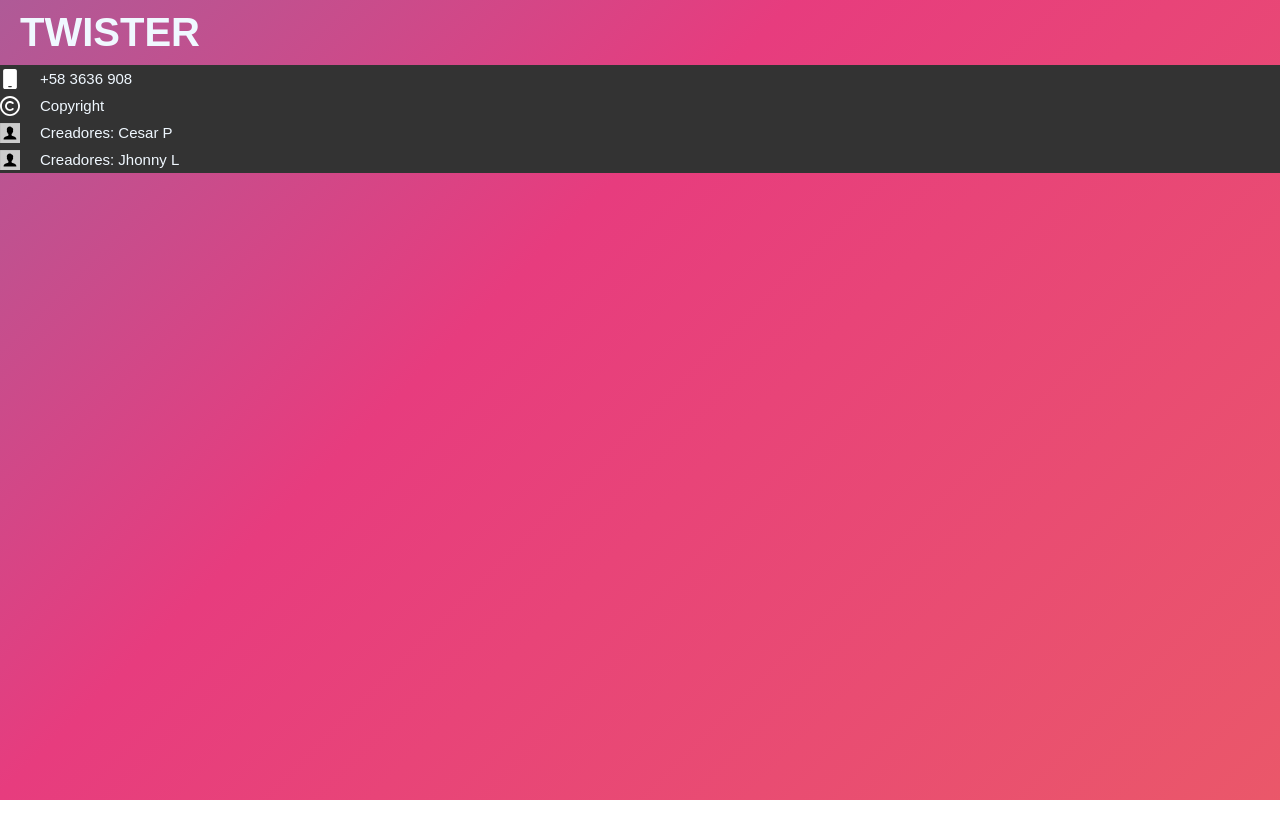
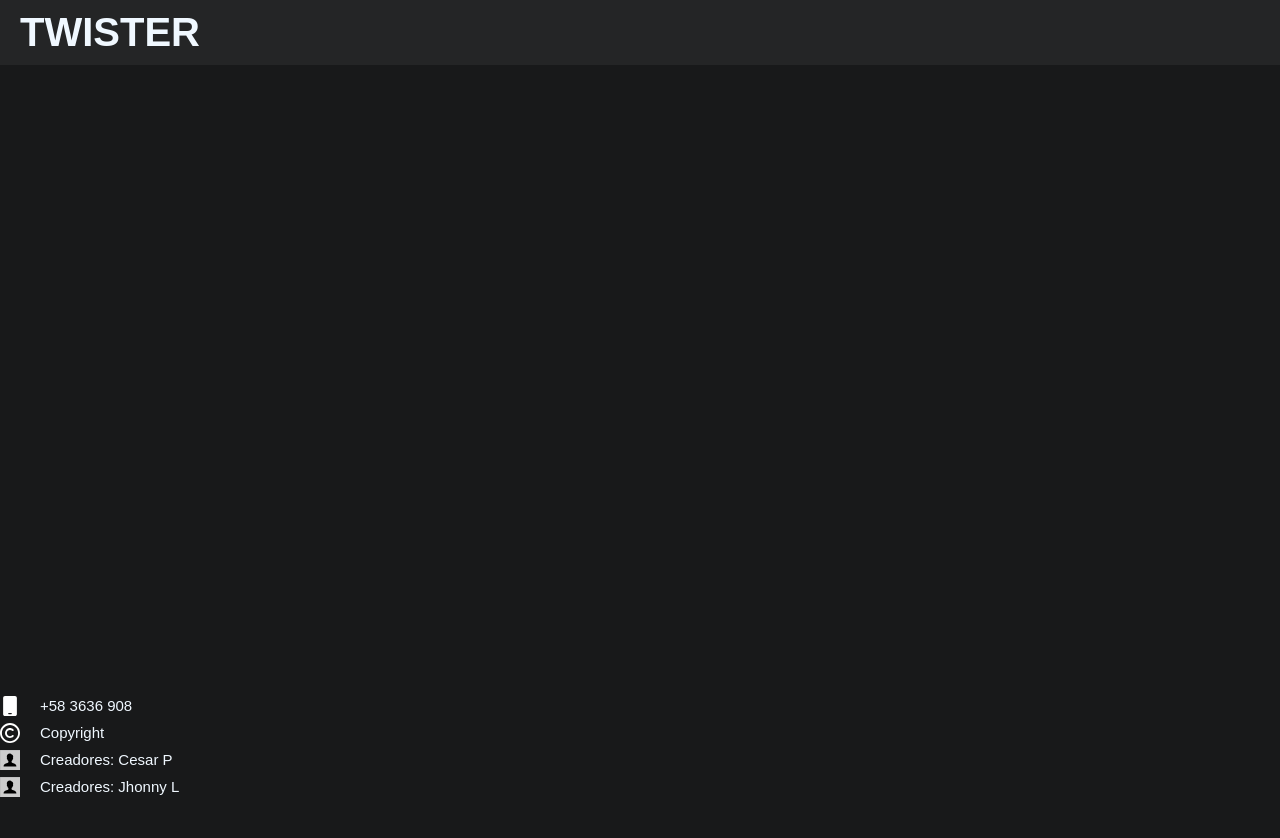
Before and after one commit to Cesarpalaciosr/Login_node_Cesar, a website: page src/views/feed.html in a window 1280 px wide. Before the commit the page ends 800 px from the top, so only its background shows below. Drawn offline with Linux system fonts and the light colour scheme.

Commit message:
cambios al position footer y mas

```diff
--- a/src/styles/styles.css
+++ b/src/styles/styles.css
@@ -4,7 +4,7 @@ body {
 	background: linear-gradient(-45deg, #ee7752, #e73c7e, #23a6d5, #23d5ab);
 	background-size: 400% 400%;
 	animation: gradient 15s ease infinite;
-	height: 100vh;
+	min-height: 100vh;
 }
 @keyframes gradient {
 	0% {
@@ -24,9 +24,13 @@ body {
   padding: 0;
   box-sizing: border-box;
 }
+/*Estilos del header*/
+.fondo-xd{
+  background-color: #242526;
 
+}
 .header {
- /* background-color: #333;*/
+  /* background-color: #333;*/
   width: 100%;
   height: 80px;
   display: flex;
@@ -37,6 +41,15 @@ body {
   font-size: 40px;
   color: aliceblue;
   padding: 10px 0px 10px 20px;
+}
+
+
+
+/*Estilos del formulario*/
+.contenedor{
+  position:relative;
+  /*padding-bottom: 3em;*/
+  min-height: 100vh;
 }
 .register-container {
   display: flex;
@@ -133,7 +146,16 @@ body {
   letter-spacing: 1px;
   margin: 20px 60px 30px 60px;
 }
+/*Empieza la seccion del feed*/
 
+.main-content {
+  display: block;
+  min-height: 100vh;
+  background-color: #18191A;
+}
+
+
+/*Todo lo que va en el footer*/
 .foot-page{
   color: white;
   display: flex;
@@ -142,9 +164,13 @@ body {
 }
 
 footer{
-  background-color: #333;
+  position: absolute;
+  bottom: 0;
+  width: 100%;
+  background-color: #18191A;
   display: grid;
   grid-template-columns: 1fr 1fr ;
+
   gap: 25px;
 }
 svg {
--- a/src/views/feed.html
+++ b/src/views/feed.html
@@ -11,9 +11,11 @@
 </head>
 <body>
     <header>
-        <head-page></head-page>
+        <div class="fondo-xd">
+            <head-page></head-page>
+        </div>
     </header>
-    <section class="main">
+    <section class="main-content">
 
     </section>
     <footer>
```
Also changed, not shown: src/index.html (+1 -1 lines), src/views/login.html (+2 -0 lines).
